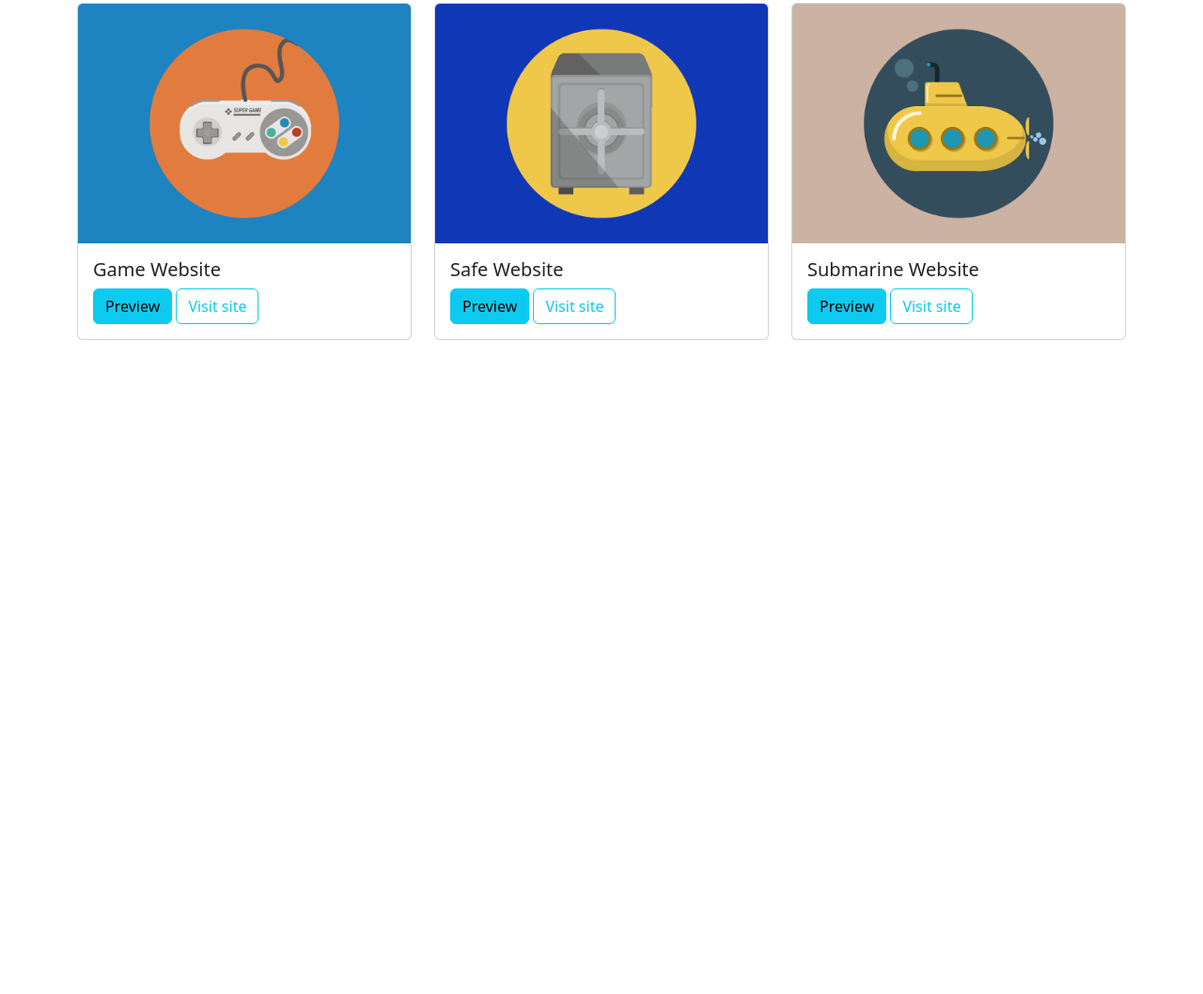
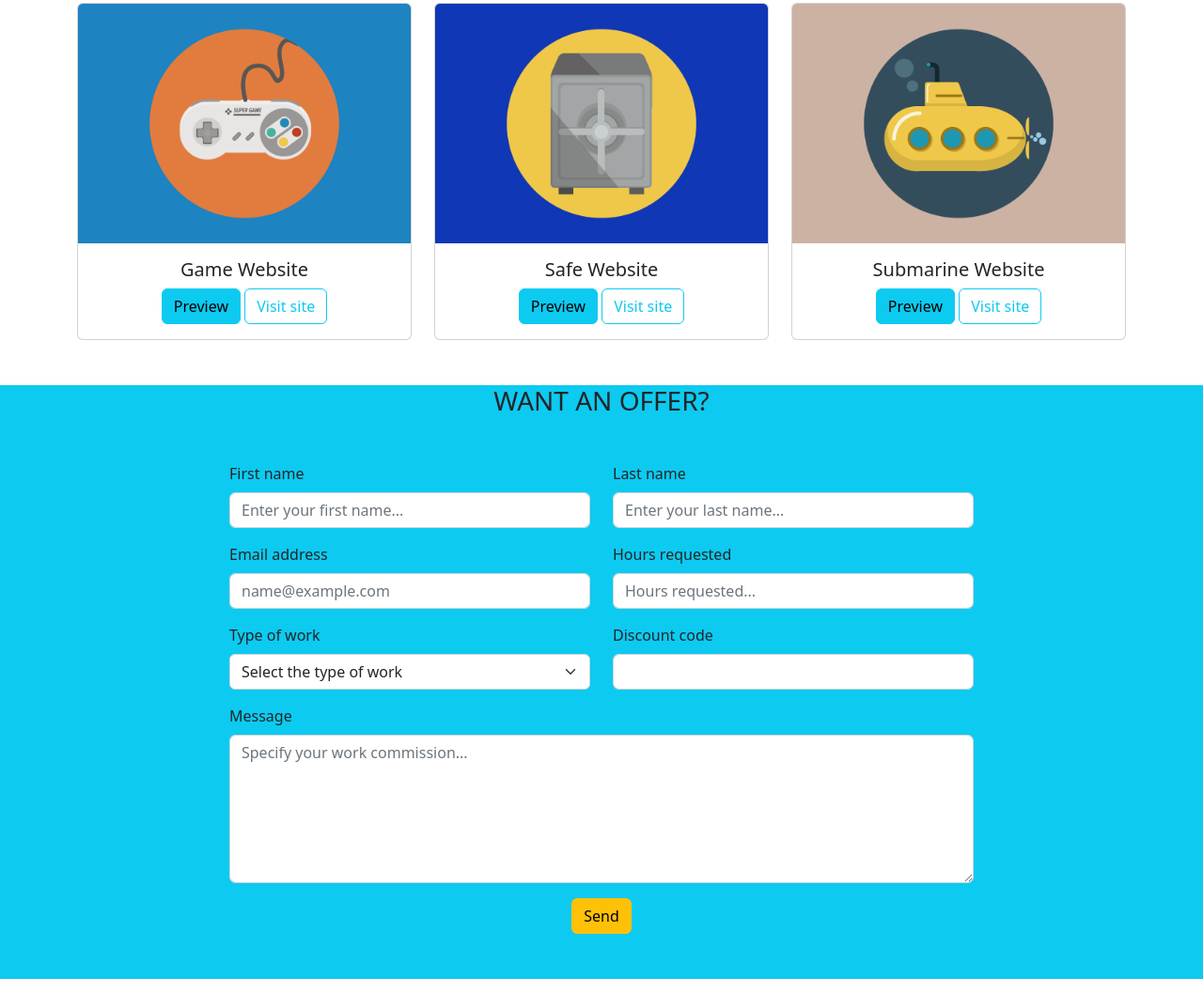
Before and after one commit to Peppe2496/bootstrap-html-freelancer, a plain HTML site: page index.html in a window 1280 px wide. Shown: the part 1059-2117 px from the top of the page at 94% size. Before the commit the page ends 1421 px from the top, so only its background shows below. Drawn offline with nearby package versions, Linux system fonts and the light colour scheme.

Commit message:
finished main

```diff
--- a/index.html
+++ b/index.html
@@ -46,7 +46,7 @@
           </div>
 
 
-          <div class="container">
+          <div class="container mb-5">
 
             <div class="row">
               <h3 class="text-center m-3">PORTFOLIO</h3>
@@ -63,7 +63,7 @@
                   </div>
 
                   <div class="col-4">
-                    <div class="card">                                              <!--Second card-->
+                    <div class="card text-center">                                              <!--Second card-->
                       <img src="img/cake.png" class="card-img-top" alt="...">
                       <div class="card-body">
                         <h5 class="card-title">Cake Website</h5>
@@ -74,7 +74,7 @@
                   </div>
 
                   <div class="col-4">
-                    <div class="card">                                               <!--Third card -->
+                    <div class="card text-center">                                               <!--Third card -->
                       <img src="img/circus.png" class="card-img-top" alt="...">
                       <div class="card-body">
                         <h5 class="card-title">Circus Website</h5>
@@ -86,7 +86,7 @@
 
 
                 <div class="col-4">
-                  <div class="card mt-5">                                                 <!--Fourth card -->
+                  <div class="card text-center mt-5">                                                 <!--Fourth card -->
                     <img src="img/game.png" class="card-img-top" alt="...">
                     <div class="card-body">
                       <h5 class="card-title">Game Website</h5>
@@ -97,7 +97,7 @@
                 </div>
 
                 <div class="col-4">
-                  <div class="card mt-5">                                                  <!--Fifth card -->
+                  <div class="card text-center mt-5">                                                  <!--Fifth card -->
                     <img src="img/safe.png" class="card-img-top" alt="...">
                     <div class="card-body">
                       <h5 class="card-title">Safe Website</h5>
@@ -108,7 +108,7 @@
                 </div>
 
                 <div class="col-4">
-                  <div class="card mt-5">                                                   <!--Sixth card -->
+                  <div class="card text-center mt-5">                                                   <!--Sixth card -->
                     <img src="img/submarine.png" class="card-img-top" alt="...">
                     <div class="card-body">
                       <h5 class="card-title">Submarine Website</h5>
@@ -119,43 +119,74 @@
                 </div>
 
             </div>
+          </div>
+
+         <div class="container-fluid bg-info">
+              <div class="row justify-content-center m-3">
+                 <h3 class="mb-5 text-center">WANT AN OFFER?</h3>
+
+                 <div class="col-4">
+                    <label for="formGroupExampleInput" class="form-label">First name</label>
+                    <input type="text" class="form-control" placeholder="Enter your first name..." aria-label="First name">
+                  </div>
+
+                  <div class="col-4">
+                    <label for="formGroupExampleInput" class="form-label">Last name</label>
+                    <input type="text" class="form-control" placeholder="Enter your last name..." aria-label="Last name">
+                  </div>
+
+              </div>
+
+              <div class="row justify-content-center m-3">
 
 
+                <div class="col-4">
+                   <label for="formGroupExampleInput" class="form-label">Email address</label>
+                   <input type="email" class="form-control" placeholder="name@example.com" aria-label="Email">
+                 </div>
+
+                 <div class="col-4">
+                   <label for="formGroupExampleInput" class="form-label">Hours requested</label>
+                   <input type="text" class="form-control" placeholder="Hours requested..." aria-label="Hours">
+                 </div>
+
+              </div>
+
+             <div class="row justify-content-center m-3">
 
 
+              <div class="col-4">
+                 <label for="formGroupExampleInput" class="form-label">Type of work </label>
+                 <select class="form-select" aria-label="Default select example">
+                  <option selected>Select the type of work</option>
+                  <option value="1">Back-end Developer</option>
+                  <option value="2">Front-end Developer</option>
+                  <option value="3">Project-Analyst</option>
+                </select>
+               </div>
 
+               <div class="col-4">
+                 <label for="formGroupExampleInput" class="form-label">Discount code</label>
+                 <input type="text" class="form-control">
+               </div>
 
+              </div>
 
+            <div class="row justify-content-center m-3">
 
+                <div class="col-8">
 
+                  <div class="mb-3">
+                    <label for="exampleFormControlTextarea1" class="form-label">Message</label>
+                    <textarea class="form-control" id="exampleFormControlTextarea1" rows="6" placeholder="Specify your work commission..."></textarea>
 
+                  </div>
 
-
-
-
-
-
-
-
-
-
-
-
-
-
-
-
-
-
-
-
-
-
-
-
-
-
-
+                  <div class="d-grid d-md-flex justify-content-md-center mb-5">
+                    <button class="btn btn-warning" type="button">Send</button>
+                  </div>
+                </div>
+            </div>
 
 
 
```
Lines whose indentation alone changed are shown as unchanged.
